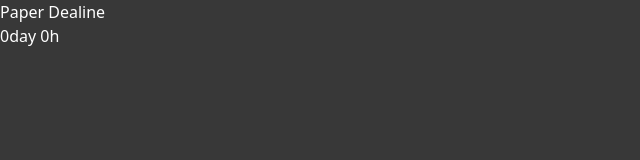
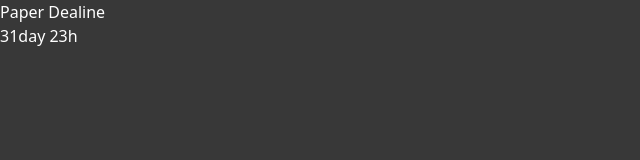
Before and after one commit to Minimalist-00/paper-limit-timer, a Next.js app: page / in a window 1280 px wide. Shown: the top 160 px of the page, without its empty margins (0-640 px from the left). Built offline with nearby package versions, Linux system fonts and the light colour scheme.

Commit message:
初回レンダリング時に getRemainingTime を呼び出し、残り時間を設定するように DeadlineTimer コンポーネントを更新

```diff
--- a/src/components/DeadlineTimer.tsx
+++ b/src/components/DeadlineTimer.tsx
@@ -7,6 +7,8 @@ const DeadlineTimer = () => {
   const [remaining, setRemaining] = useState({ days: 0, hours: 0 })
 
   useEffect(() => {
+    setRemaining(getRemainingTime()) // 初回レンダリング時に実行
+
     const timer = setInterval(() => {
       setRemaining(getRemainingTime())
     }, 60000)
```
